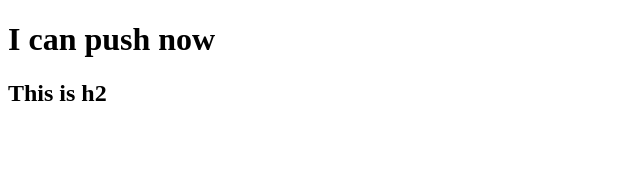
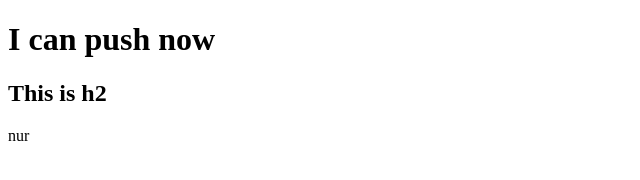
Before and after one commit to Al-Fuad/My-second-repo, a plain HTML site: page index.html in a window 1280 px wide. Shown: the full height of the page, 0-640 px from the left. Drawn offline with Linux system fonts and the light colour scheme.

```diff
--- a/index.html
+++ b/index.html
@@ -9,6 +9,6 @@
 <body>
     <h1>I can push now</h1>
     <h2>This is h2</h2>
-
+    nur
 </body>
 </html>
```
